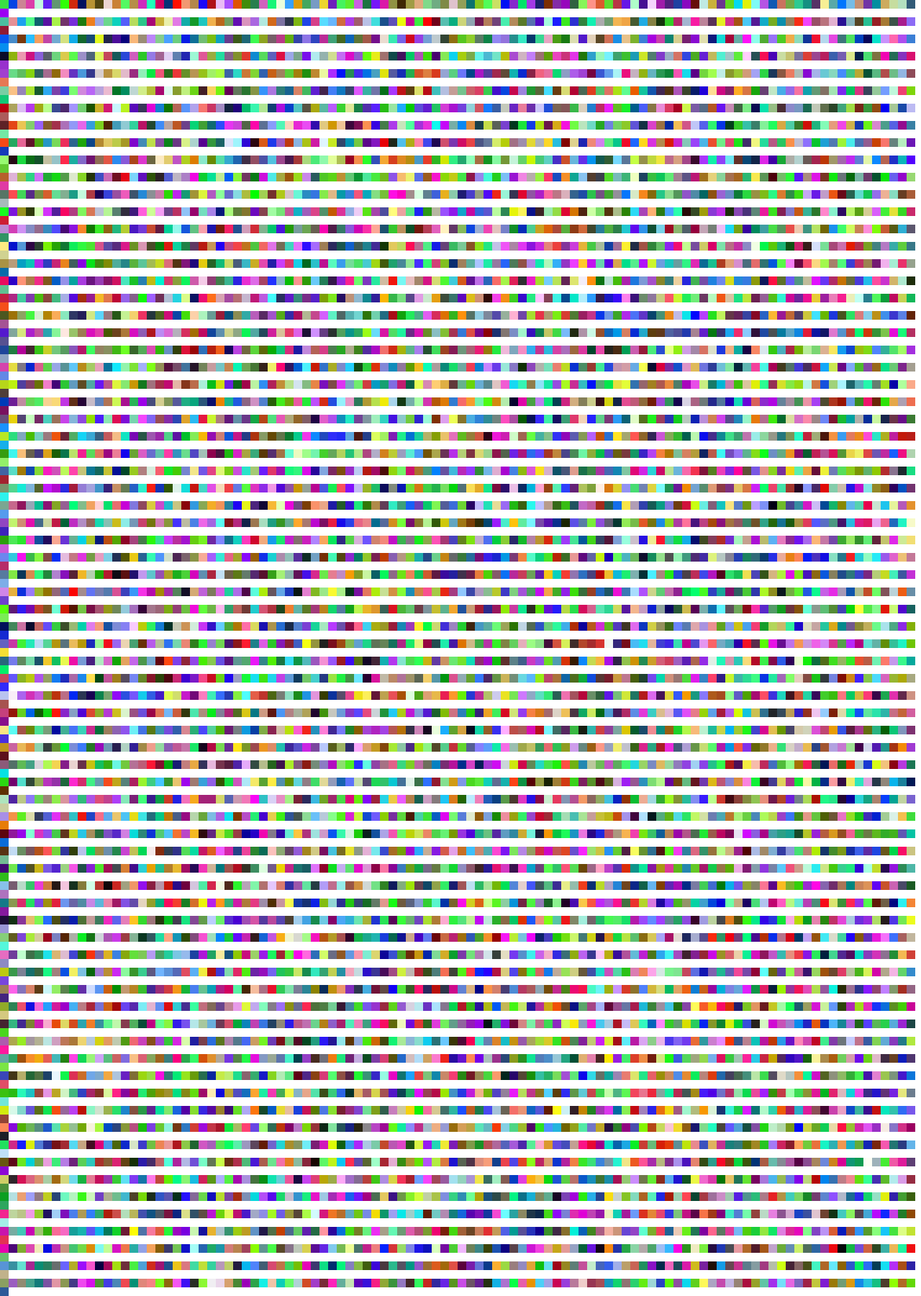
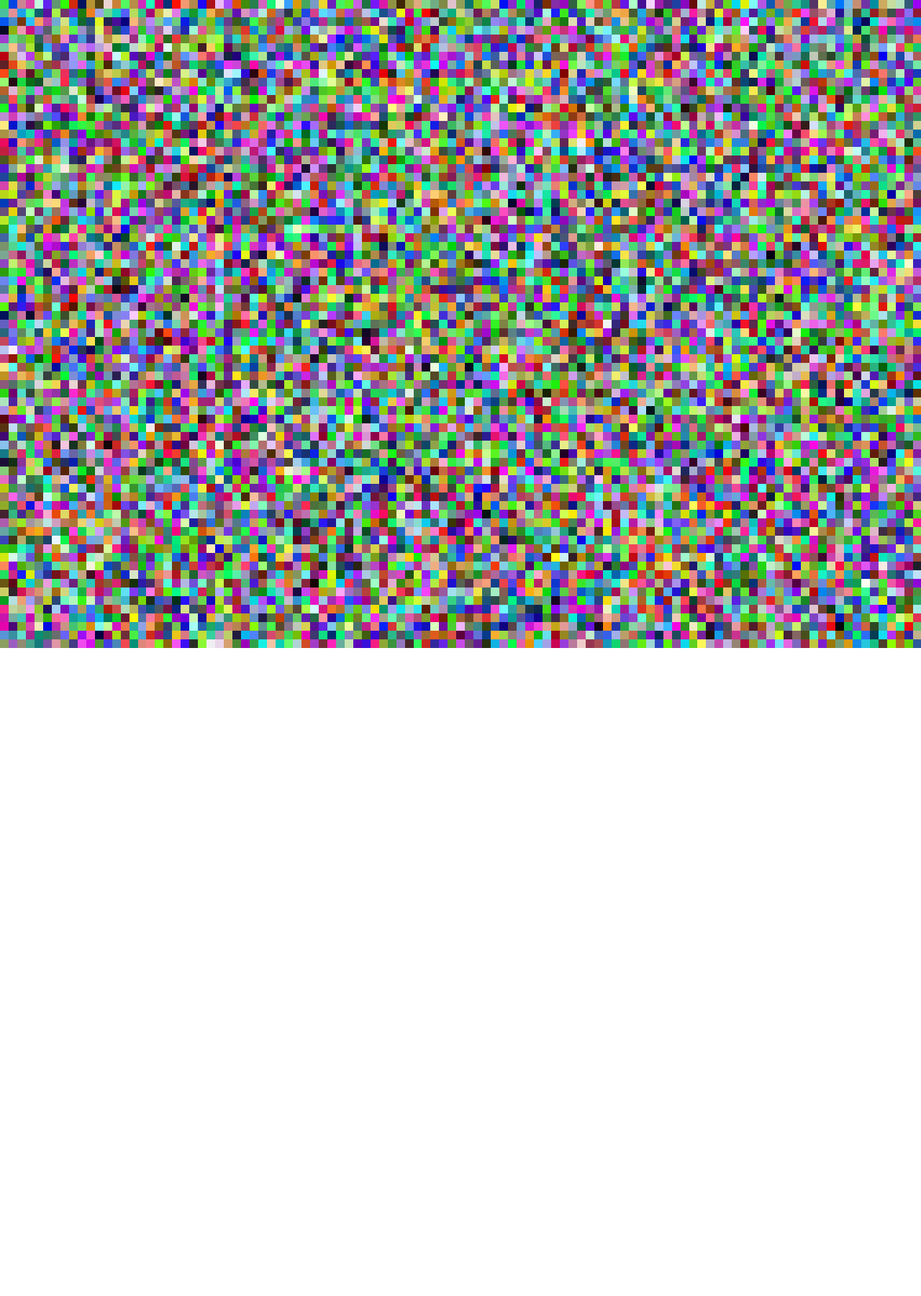
Before and after one commit to nkouevda/color, a Jekyll site: the page built from fill/index.html, in a window 1280 px wide. Shown: the whole page at 72% size. Built offline with Jekyll 4.4.1, drawn with Linux system fonts in a browser that asks for light colours; after the commit the page ends 900 px from its top, so only the background shows below that.

Commit message:
Flex in both directions

```diff
--- a/static/css/fill.css
+++ b/static/css/fill.css
@@ -1,9 +1,14 @@
+#container {
+  display: flex;
+  flex-direction: column;
+  height: 100vh;
+}
+
 .row {
-  clear: both;
+  display: flex;
+  flex-grow: 1;
 }
 
 .cell {
-  float: left;
-  width: 12px;
-  height: 12px;
+  flex-grow: 1;
 }
```
